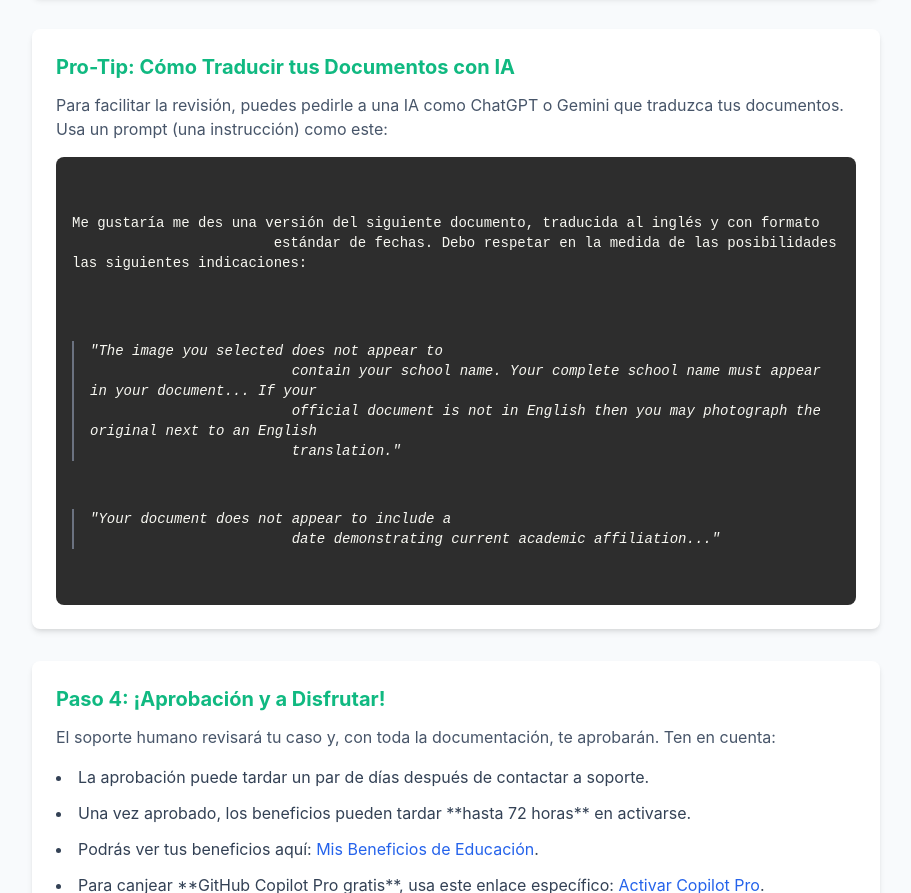
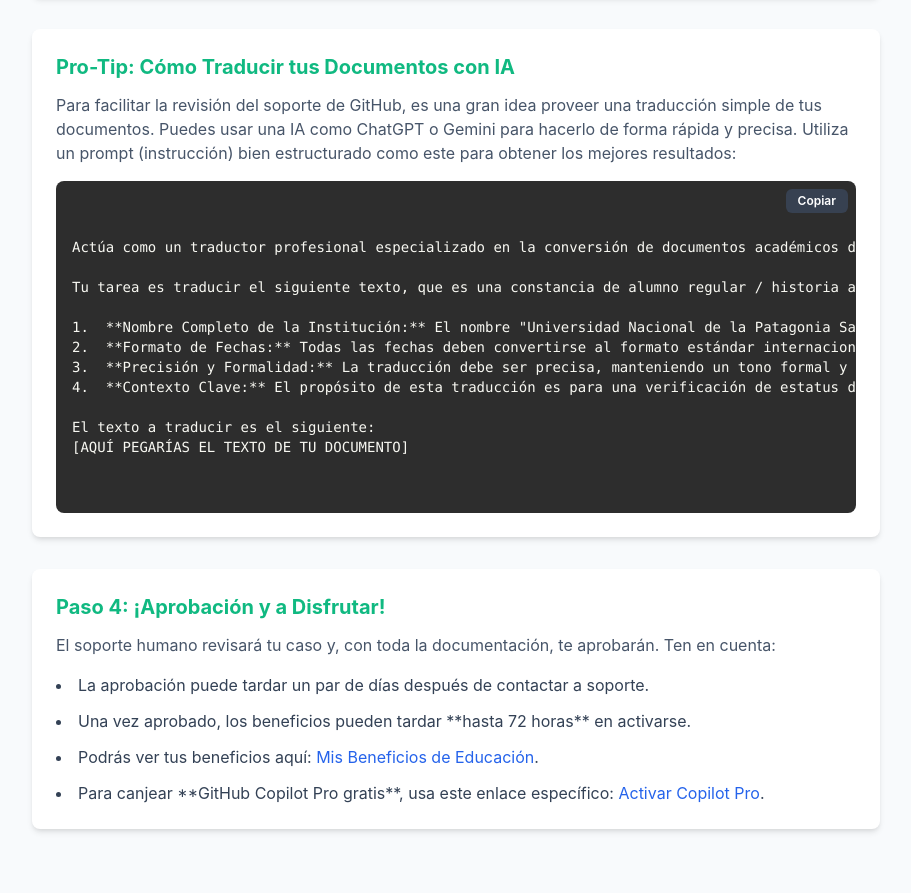
Before and after one commit to MiyoBran/companero-de-codigo, a plain HTML site: page guia-github-student-pack.html in a window 1280 px wide. Shown: the part 2199-3092 px from the top of the page, without its empty margins (184-1095 px from the left). Drawn offline with nearby package versions, Linux system fonts and the light colour scheme.

Commit message:
Debug y nombres de botones

```diff
--- a/guia-github-student-pack.html
+++ b/guia-github-student-pack.html
@@ -105,7 +105,8 @@
             <div class="card">
                 <h3 class="text-xl font-bold mb-3 text-[#10B981]">Paso 1: La Aplicación y los Rechazos Automáticos</h3>
                 <p class="text-slate-600 mb-4">Ve a la <a href="https://github.com/settings/education/benefits"
-                        target="_blank" rel="noopener" class="text-blue-600 hover:underline">página de beneficios de GitHub
+                        target="_blank" rel="noopener" class="text-blue-600 hover:underline">página de beneficios de
+                        GitHub
                         Education</a> y comienza tu aplicación. Es muy probable que tus primeros 2 o 3 intentos sean
                     rechazados casi instantáneamente por un bot. **No te preocupes, esto es parte del proceso.**</p>
                 <div class="alert-card alert-warning">
@@ -115,8 +116,9 @@
                         solución para cada una:</p>
                     <ul class="list-disc list-inside space-y-2 mt-2 text-sm text-yellow-700">
                         <li>"Your name... does not appear... in your GitHub billing information." &rarr; **Solución:**
-                            Revisa que tu nombre y apellido en la <a href="https://github.com/settings/billing" rel="noopener"
-                                                            class="font-semibold underline" target="_blank">info de facturación</a> y en tu perfil de GitHub sea
+                            Revisa que tu nombre y apellido en la <a href="https://github.com/settings/billing"
+                                rel="noopener" class="font-semibold underline" target="_blank">info de facturación</a> y
+                            en tu perfil de GitHub sea
                             idéntico al de tus constancias.</li>
                         <li>"The image... does not appear to contain your school name." &rarr; **Solución:** Asegúrate
                             de que el nombre "Universidad Nacional de la Patagonia San Juan Bosco" esté claramente
@@ -161,18 +163,30 @@
 
             <div class="card">
                 <h3 class="text-xl font-bold mb-3 text-[#10B981]">Pro-Tip: Cómo Traducir tus Documentos con IA</h3>
-                <p class="text-slate-600 mb-4">Para facilitar la revisión, puedes pedirle a una IA como ChatGPT o Gemini
-                    que traduzca tus documentos. Usa un prompt (una instrucción) como este:</p>
+                <p class="text-slate-600 mb-4">Para facilitar la revisión del soporte de GitHub, es una gran idea
+                    proveer una traducción simple de tus documentos. Puedes usar una IA como ChatGPT o Gemini para
+                    hacerlo de forma rápida y precisa. Utiliza un prompt (instrucción) bien estructurado como este para
+                    obtener los mejores resultados:</p>
+
+                <div class="relative mt-4">
+                    <button id="copy-button"
+                        class="absolute top-2 right-2 bg-gray-700 hover:bg-gray-600 text-white text-xs font-semibold py-1 px-3 rounded-md transition-colors duration-200">
+                        Copiar
+                    </button>
+
                     <div class="code-block text-sm">
-                    <p>Me gustaría me des una versión del siguiente documento, traducida al inglés y con formato
-                        estándar de fechas. Debo respetar en la medida de las posibilidades las siguientes indicaciones:
-                    </p>
-                    <p class="mt-2 pl-4 border-l-2 border-gray-500 italic">"The image you selected does not appear to
-                        contain your school name. Your complete school name must appear in your document... If your
-                        official document is not in English then you may photograph the original next to an English
-                        translation."</p>
-                    <p class="mt-2 pl-4 border-l-2 border-gray-500 italic">"Your document does not appear to include a
-                        date demonstrating current academic affiliation..."</p>
+                        <pre><code id="prompt-text">Actúa como un traductor profesional especializado en la conversión de documentos académicos del español al inglés para procesos de verificación internacional.
+
+Tu tarea es traducir el siguiente texto, que es una constancia de alumno regular / historia académica, cumpliendo estrictamente con los siguientes requisitos:
+
+1.  **Nombre Completo de la Institución:** El nombre "Universidad Nacional de la Patagonia San Juan Bosco" debe estar escrito de forma completa y explícita en el documento traducido.
+2.  **Formato de Fechas:** Todas las fechas deben convertirse al formato estándar internacional AAAA-MM-DD.
+3.  **Precisión y Formalidad:** La traducción debe ser precisa, manteniendo un tono formal y académico.
+4.  **Contexto Clave:** El propósito de esta traducción es para una verificación de estatus de estudiante en GitHub Education. Por lo tanto, es crucial que el nombre completo del estudiante, el nombre de la universidad y una fecha que demuestre la afiliación académica actual sean perfectamente claros.
+
+El texto a traducir es el siguiente:
+[AQUÍ PEGARÍAS EL TEXTO DE TU DOCUMENTO]</code></pre>
+                    </div>
                 </div>
             </div>
 
@@ -184,7 +198,8 @@
                     <li>La aprobación puede tardar un par de días después de contactar a soporte.</li>
                     <li>Una vez aprobado, los beneficios pueden tardar **hasta 72 horas** en activarse.</li>
                     <li>Podrás ver tus beneficios aquí: <a href="https://github.com/settings/education/benefits"
-                                                target="_blank" rel="noopener" class="text-blue-600 hover:underline">Mis Beneficios de Educación</a>.</li>
+                            target="_blank" rel="noopener" class="text-blue-600 hover:underline">Mis Beneficios de
+                            Educación</a>.</li>
                     <li>Para canjear **GitHub Copilot Pro gratis**, usa este enlace específico: <a
                             href="https://github.com/github-copilot/signup" target="_blank" rel="noopener"
                             class="text-blue-600 hover:underline">Activar Copilot Pro</a>.</li>
@@ -197,6 +212,33 @@
         </footer>
 
     </main>
+    <script>
+        // Lógica para el botón de copiar
+        const copyButton = document.getElementById('copy-button');
+        const promptTextElement = document.getElementById('prompt-text');
+
+        if (copyButton && promptTextElement) {
+            copyButton.addEventListener('click', () => {
+                const textToCopy = promptTextElement.innerText;
+
+                navigator.clipboard.writeText(textToCopy).then(() => {
+                    // Éxito al copiar
+                    copyButton.innerText = '¡Copiado!';
+                    copyButton.classList.add('bg-green-500', 'hover:bg-green-600');
+
+                    // Volver al estado original después de 2 segundos
+                    setTimeout(() => {
+                        copyButton.innerText = 'Copiar';
+                        copyButton.classList.remove('bg-green-500', 'hover:bg-green-600');
+                    }, 2000);
+                }).catch(err => {
+                    // Error al copiar
+                    console.error('Error al copiar el texto: ', err);
+                    copyButton.innerText = 'Error';
+                });
+            });
+        }
+    </script>
 </body>
 
 </html>
```
Also changed, not shown: guia_interactiva.html (+3 -3 lines). Lines whose indentation alone changed are shown as unchanged.
